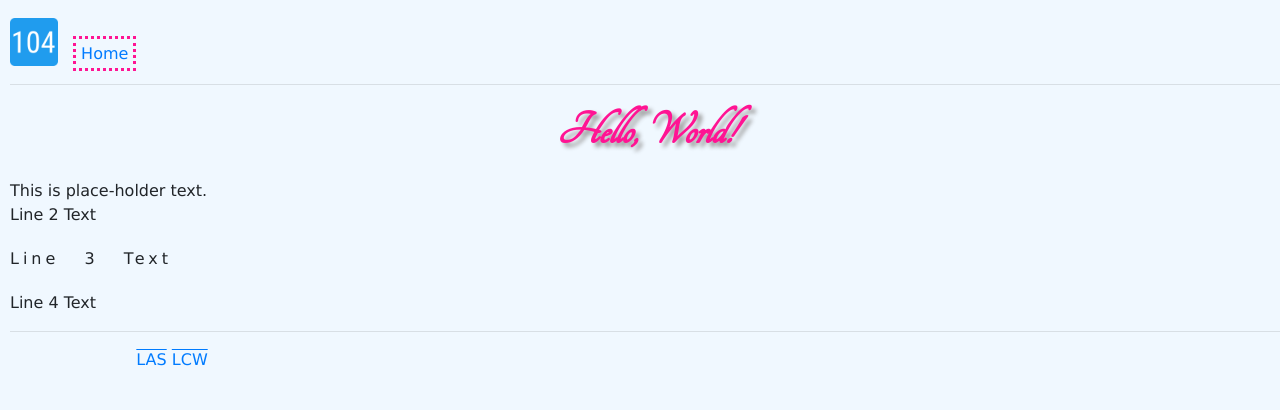
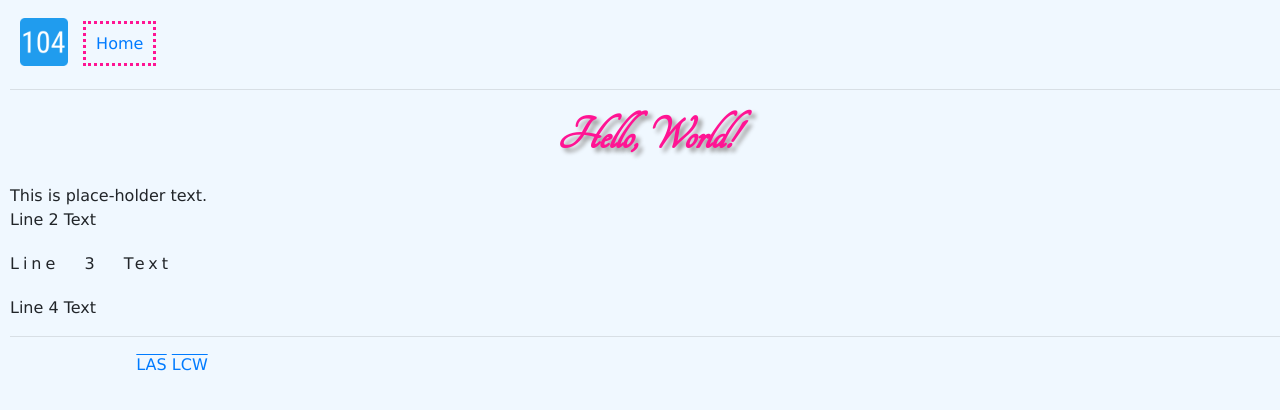
Before and after one commit to mintedtech/sample_104, a Flask app: page / in a window 1280 px wide. Shown: the top 410 px of the page. Run offline with Flask 2, Linux system fonts and the light colour scheme; some libraries are stand-ins or nearby versions.

Commit message:
Added more Styles

```diff
--- a/static/css/main.css
+++ b/static/css/main.css
@@ -1,5 +1,6 @@
 /* Variables  */
 :root {
+    --small-margin: 5px;
     --medium-margin: 10px;
     --large-margin: 18px
 }
@@ -11,11 +12,15 @@ body {
     margin-left: var(--medium-margin);
 }
 
+nav li {
+    vertical-align: center;
+    margin-left: var(--medium-margin);
+    display: inline;
+}
+
 nav a {
+    padding: var(--medium-margin);
     border: 3px dotted deeppink;
-    padding: 5px;
-    vertical-align: bottom;
-    margin-left: var(--medium-margin);
 }
 
 h3, nav {
@@ -28,9 +33,9 @@ footer a {
     text-decoration: overline;
 }
 
-img
-{
+img {
     max-height: 80px;
+    margin-bottom: var(--small-margin);
 }
 
 h3 {
--- a/templates/base.html
+++ b/templates/base.html
@@ -20,8 +20,8 @@
 
 <body>
     <nav>
-        <img src="../static/favicon.ico" alt="Logo"/>
-        <a href="{{ url_for('index') }}">Home</a>
+        <li><img src="../static/favicon.ico" alt="Logo"/></li>
+        <li><a href="{{ url_for('index') }}">Home</a></li>
     </nav>
     <hr/>
 
@@ -32,7 +32,7 @@
         <hr/>
         <span style="visibility: hidden">Takes up space</span>
         <a href="http://las.touro.edu" target="_blank">LAS</a>
-        <a href="http://lcw.touro.edu" target="_blank" style="display: none">LCM</a>
+        <a href="http://lcm.touro.edu" target="_blank" style="display: none">LCM</a>
         <a href="http://lcw.touro.edu" target="_blank">LCW</a>
     </footer>
 
```
